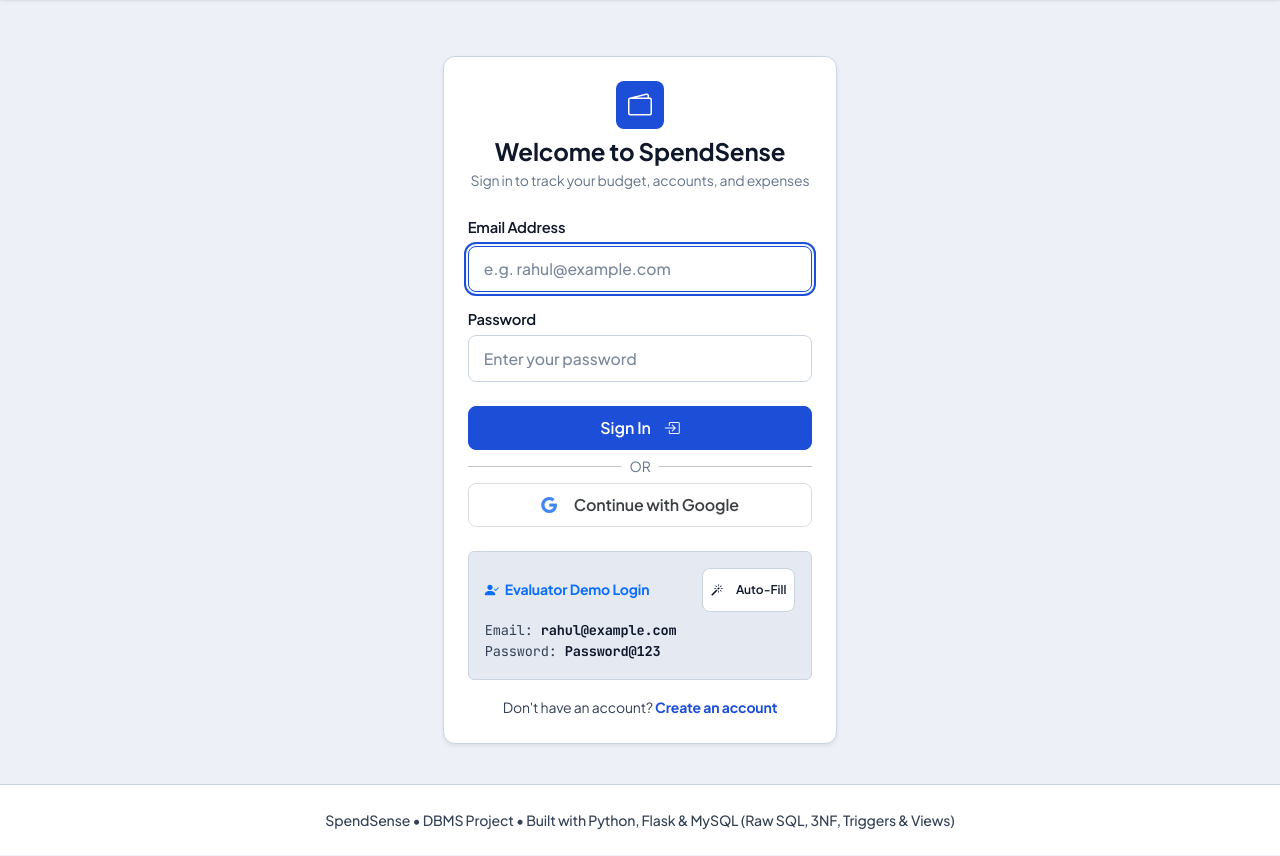
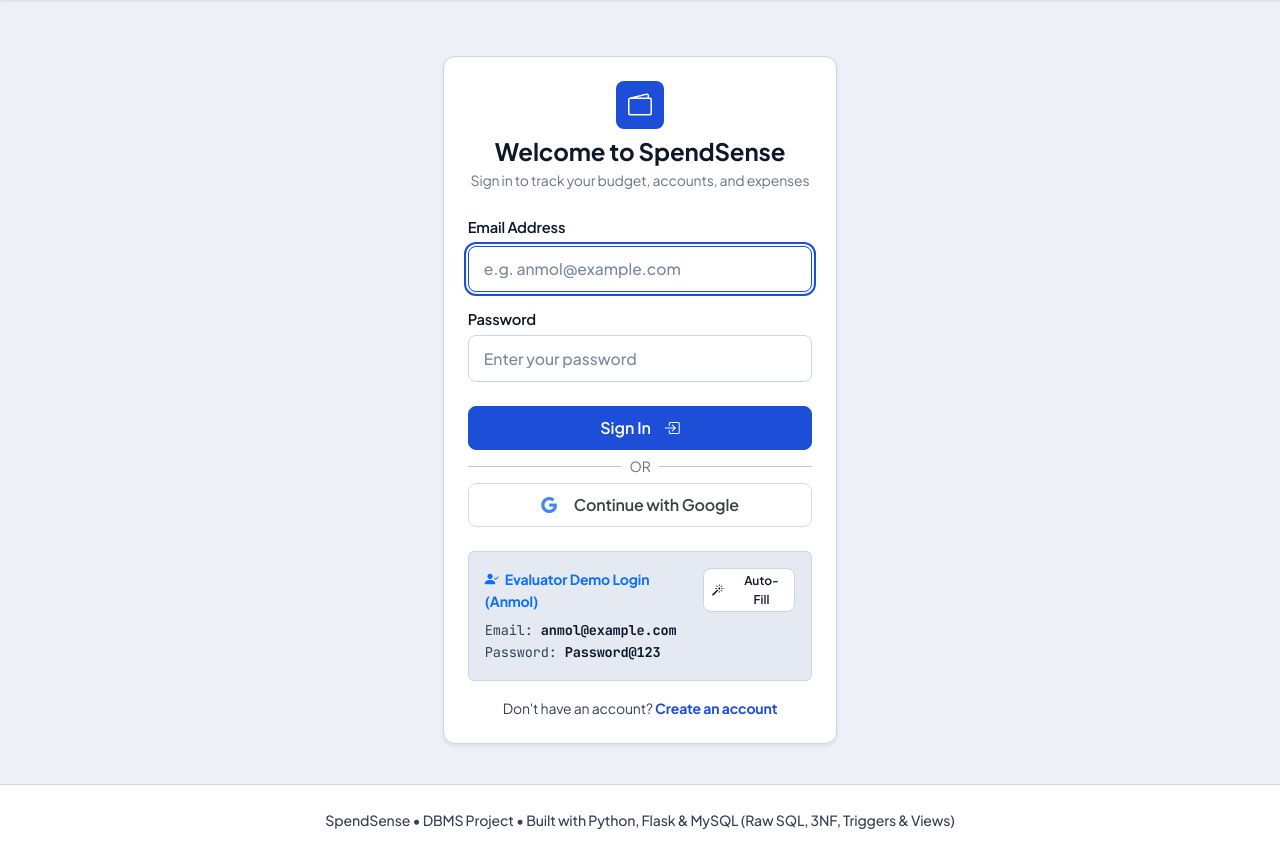
Before and after one commit to AnmolSinha23/SpendSense, a Flask app: page /login in a window 1280 px wide. Shown: the part 63-919 px from the top of the page. Run offline with Flask 3, Linux system fonts and the light colour scheme.

Commit message:
chore: change evaluator demo user to Anmol

```diff
--- a/app/templates/auth/login.html
+++ b/app/templates/auth/login.html
@@ -19,7 +19,7 @@
             <form action="{{ url_for('auth.login', next=request.args.get('next')) }}" method="POST">
                 <div class="mb-3">
                     <label class="form-label-friendly" for="loginEmail">Email Address</label>
-                    <input type="email" class="form-input-friendly" name="email" id="loginEmail" placeholder="e.g. rahul@example.com" value="{{ email if email else '' }}" required autofocus>
+                    <input type="email" class="form-input-friendly" name="email" id="loginEmail" placeholder="e.g. anmol@example.com" value="{{ email if email else '' }}" required autofocus>
                 </div>
 
                 <div class="mb-4">
@@ -52,14 +52,14 @@
             <div class="p-3 rounded border mb-3" style="background-color: var(--bg-subtle); border-color: var(--border-color) !important;">
                 <div class="d-flex justify-content-between align-items-center mb-2">
                     <span class="small fw-bold text-primary">
-                        <i class="bi bi-person-check-fill me-1"></i> Evaluator Demo Login
+                        <i class="bi bi-person-check-fill me-1"></i> Evaluator Demo Login (Anmol)
                     </span>
                     <button type="button" class="btn-friendly py-0 px-2 small" style="font-size: 0.75rem;" onclick="fillDemoCredentials()">
                         <i class="bi bi-magic me-1"></i> Auto-Fill
                     </button>
                 </div>
                 <div class="small text-secondary font-mono" style="font-size: 0.85rem; line-height: 1.6;">
-                    <div>Email: <strong class="text-main">rahul@example.com</strong></div>
+                    <div>Email: <strong class="text-main">anmol@example.com</strong></div>
                     <div>Password: <strong class="text-main">Password@123</strong></div>
                 </div>
             </div>
@@ -77,7 +77,7 @@
 {% block scripts %}
 <script>
 function fillDemoCredentials() {
-    document.getElementById('loginEmail').value = 'rahul@example.com';
+    document.getElementById('loginEmail').value = 'anmol@example.com';
     document.getElementById('loginPassword').value = 'Password@123';
 }
 </script>
--- a/sql/seed.sql
+++ b/sql/seed.sql
@@ -15,7 +15,7 @@ USE spendsense_db;
 -- 1. SEED USERS
 -- ----------------------------------------------------------------------------
 INSERT INTO users (user_id, name, email, password_hash, created_at) VALUES
-(1, 'Rahul Sharma', 'rahul@example.com', 'scrypt:32768:8:1$lYUQeHrOYZMDGVo2$50dd391a132f80708aabcbf5e7caceccb5c31cbedbab09c5856aef7b949acf66fbe52bf7dc901648b0a7b66c3076778d065dda575c5a2b0fc81892c95ea831dc', '2026-06-01 10:00:00'),
+(1, 'Anmol', 'anmol@example.com', 'scrypt:32768:8:1$lYUQeHrOYZMDGVo2$50dd391a132f80708aabcbf5e7caceccb5c31cbedbab09c5856aef7b949acf66fbe52bf7dc901648b0a7b66c3076778d065dda575c5a2b0fc81892c95ea831dc', '2026-06-01 10:00:00'),
 (2, 'Priya Patel', 'priya@example.com', 'scrypt:32768:8:1$lYUQeHrOYZMDGVo2$50dd391a132f80708aabcbf5e7caceccb5c31cbedbab09c5856aef7b949acf66fbe52bf7dc901648b0a7b66c3076778d065dda575c5a2b0fc81892c95ea831dc', '2026-07-01 11:30:00');
 
 -- ----------------------------------------------------------------------------
--- a/sql/setup_database.sql
+++ b/sql/setup_database.sql
@@ -402,7 +402,7 @@ GROUP BY
 -- SECTION 5: SEED DATA
 -- ----------------------------------------------------------------------------
 INSERT INTO users (user_id, name, email, password_hash, created_at) VALUES
-(1, 'Rahul Sharma', 'rahul@example.com', 'scrypt:32768:8:1$lYUQeHrOYZMDGVo2$50dd391a132f80708aabcbf5e7caceccb5c31cbedbab09c5856aef7b949acf66fbe52bf7dc901648b0a7b66c3076778d065dda575c5a2b0fc81892c95ea831dc', '2026-06-01 10:00:00'),
+(1, 'Anmol', 'anmol@example.com', 'scrypt:32768:8:1$lYUQeHrOYZMDGVo2$50dd391a132f80708aabcbf5e7caceccb5c31cbedbab09c5856aef7b949acf66fbe52bf7dc901648b0a7b66c3076778d065dda575c5a2b0fc81892c95ea831dc', '2026-06-01 10:00:00'),
 (2, 'Priya Patel', 'priya@example.com', 'scrypt:32768:8:1$lYUQeHrOYZMDGVo2$50dd391a132f80708aabcbf5e7caceccb5c31cbedbab09c5856aef7b949acf66fbe52bf7dc901648b0a7b66c3076778d065dda575c5a2b0fc81892c95ea831dc', '2026-07-01 11:30:00');
 
 INSERT INTO accounts (account_id, user_id, account_name, account_type, balance, created_at) VALUES
--- a/sql/tidb_setup.sql
+++ b/sql/tidb_setup.sql
@@ -164,9 +164,9 @@ GROUP BY
 -- 4. SEED DATA (USERS, DEMO EVALUATOR, ACCOUNTS, TRANSACTIONS, BUDGETS)
 -- ----------------------------------------------------------------------------
 
--- Seed Users: Rahul Sharma (Evaluator Demo Account: Password@123) & Priya Patel
+-- Seed Users: Anmol (Evaluator Demo Account: Password@123) & Priya Patel
 INSERT INTO users (user_id, name, email, password_hash, created_at) VALUES
-(1, 'Rahul Sharma', 'rahul@example.com', 'scrypt:32768:8:1$lYUQeHrOYZMDGVo2$50dd391a132f80708aabcbf5e7caceccb5c31cbedbab09c5856aef7b949acf66fbe52bf7dc901648b0a7b66c3076778d065dda575c5a2b0fc81892c95ea831dc', '2026-06-01 10:00:00'),
+(1, 'Anmol', 'anmol@example.com', 'scrypt:32768:8:1$lYUQeHrOYZMDGVo2$50dd391a132f80708aabcbf5e7caceccb5c31cbedbab09c5856aef7b949acf66fbe52bf7dc901648b0a7b66c3076778d065dda575c5a2b0fc81892c95ea831dc', '2026-06-01 10:00:00'),
 (2, 'Priya Patel', 'priya@example.com', 'scrypt:32768:8:1$lYUQeHrOYZMDGVo2$50dd391a132f80708aabcbf5e7caceccb5c31cbedbab09c5856aef7b949acf66fbe52bf7dc901648b0a7b66c3076778d065dda575c5a2b0fc81892c95ea831dc', '2026-07-01 11:30:00');
 
 -- Seed Accounts with pre-calculated balances reflecting all transactions
```
